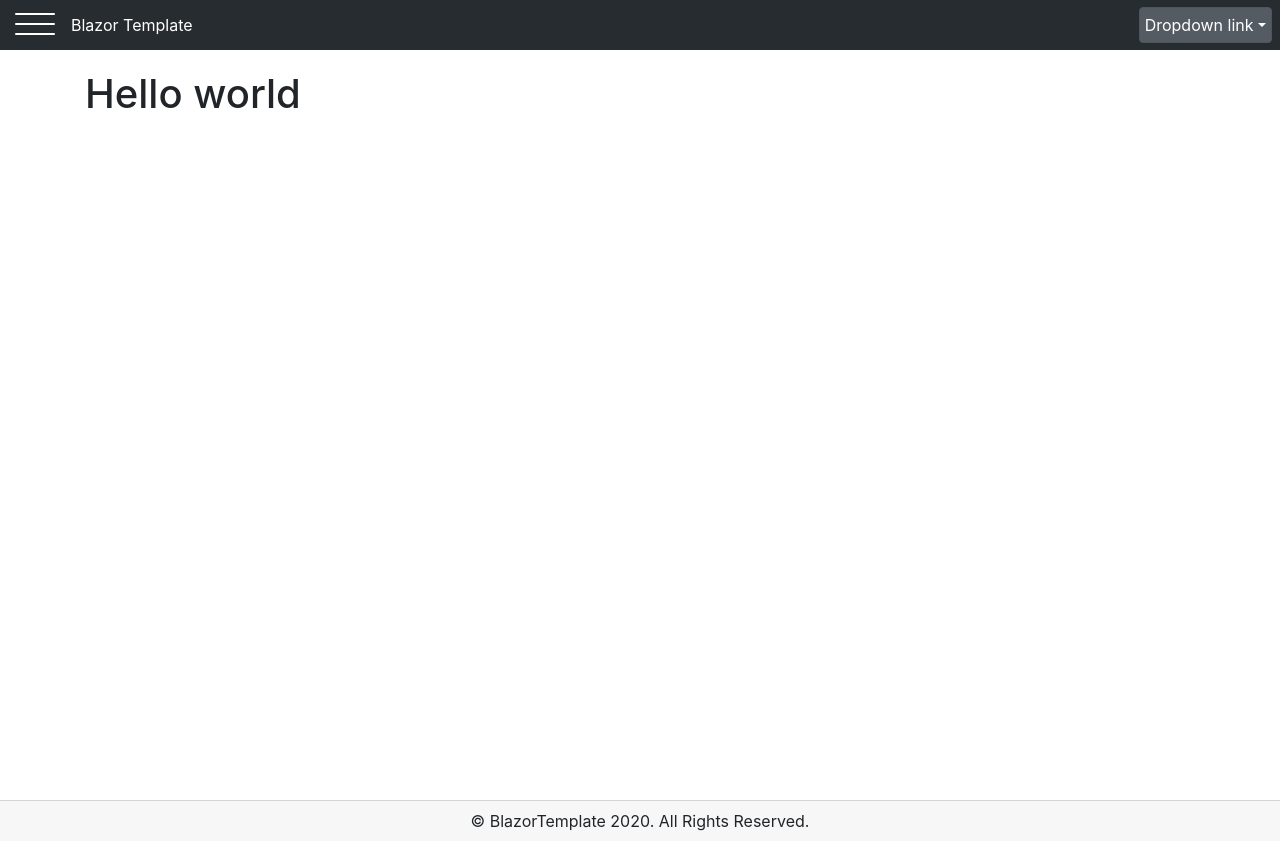
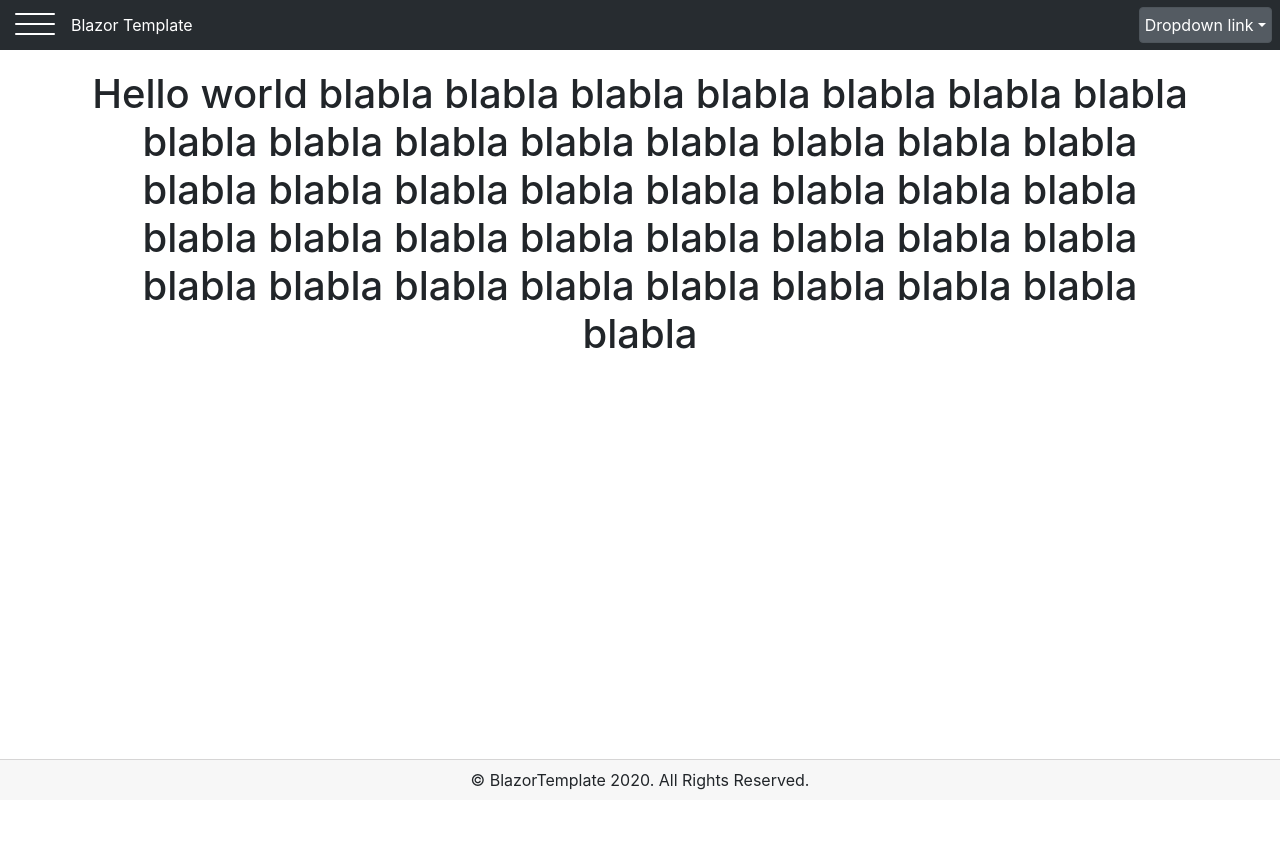
Before and after one commit to dejn9/robertSite, a website: page index.html in a window 1280 px wide. Both pictures are taken after a click on the button 35 px from the left and 25 px from the top of the page. After the commit the page ends 800 px from the top, so only its background shows below. Drawn offline with nearby package versions, Linux system fonts and the light colour scheme.

Commit message:
fixed everything

```diff
--- a/index.html
+++ b/index.html
@@ -86,22 +86,23 @@
     </div>
 <main class="main">
 
-        <div class="container">
-            <h1>Hello world</h1>
+        <div class="container text-center">
+            <h1>Hello world blabla blabla blabla blabla blabla blabla blabla blabla blabla blabla blabla blabla blabla blabla blabla blabla blabla blabla blabla blabla blabla blabla blabla blabla blabla blabla blabla blabla blabla blabla blabla blabla blabla blabla blabla blabla blabla blabla blabla blabla</h1>
         </div>
-
-
 </main>
 <footer class='footer text-center py-2'>
     <p>© BlazorTemplate 2020. All Rights Reserved.</p>
 </footer>
+
     <script>
         const hamburgerBtn = document.querySelector('.hamburger');
         const sidepanel = document.querySelector('.sidepanel');
         const main = document.querySelector('.main');
+        const footer = document.querySelector('.footer');
         hamburgerBtn.addEventListener('click',() => {
             hamburgerBtn.classList.toggle('is-active');
             sidepanel.classList.toggle('sidepanelTriggered');
+            footer.classList.toggle('footerTriggered');
             main.classList.toggle('mainTriggered');
         });
     </script>
--- a/sass/main.scss
+++ b/sass/main.scss
@@ -30,7 +30,7 @@
 }
 
 .main {
-    min-height:calc(100vh - 50px);
+    min-height:calc(100vh - 91px);
     transition: all .3s ease-in-out;
     margin-top: 50px;
     padding:20px 0;
@@ -91,6 +91,9 @@
     border-top: 1px solid #d6d5d5;
     background-color: #f7f7f7;
 
+    @media only screen and (min-width:877px){
+        width:100%;
+    }
 
     p {
         @media only screen and (max-width:400px){
@@ -106,3 +109,7 @@
         width:100%;
         margin-left: 0;
 }
+.footerTriggered {
+    width:100%;
+        margin-left: 0;
+}
```
Also changed, not shown: css/style.css.
